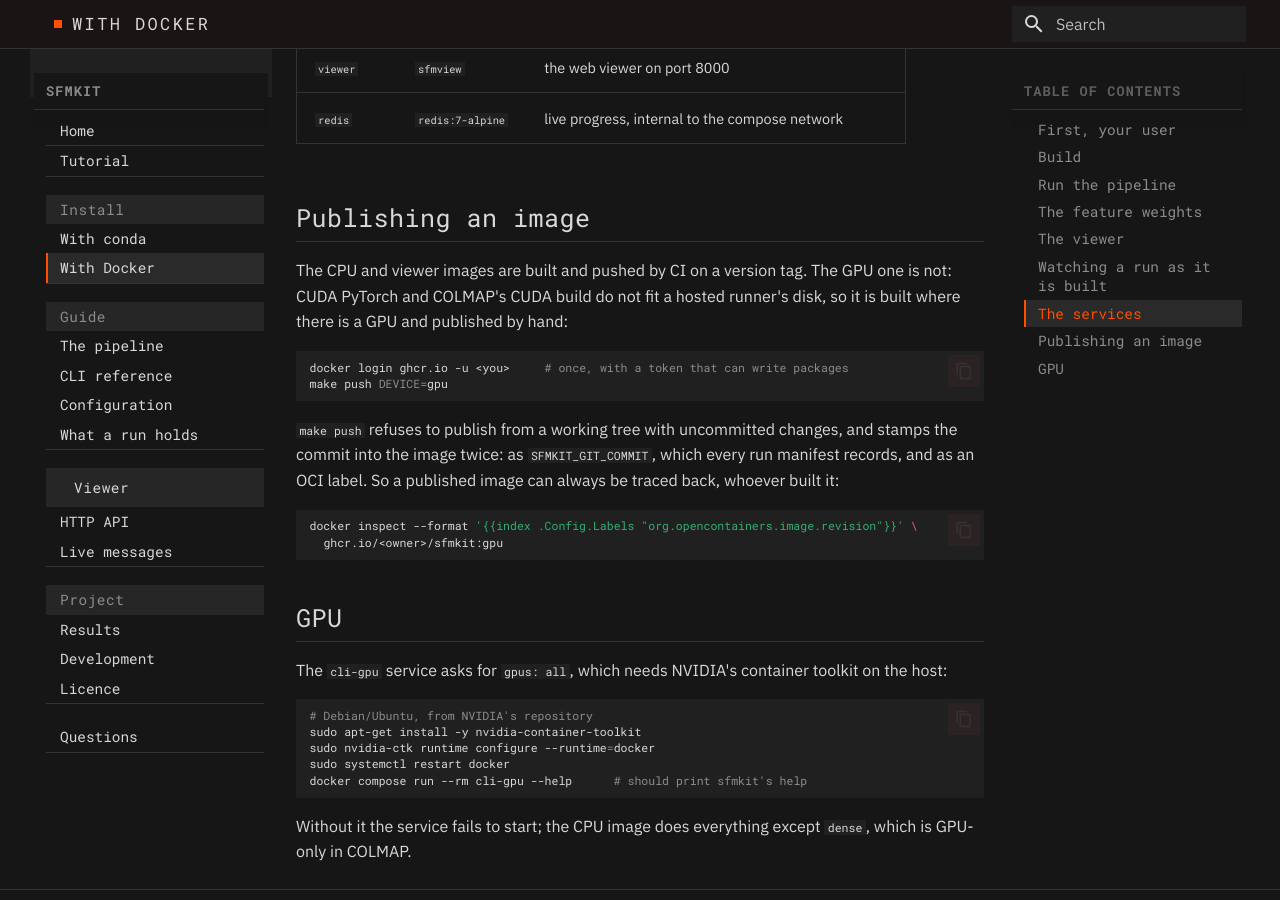
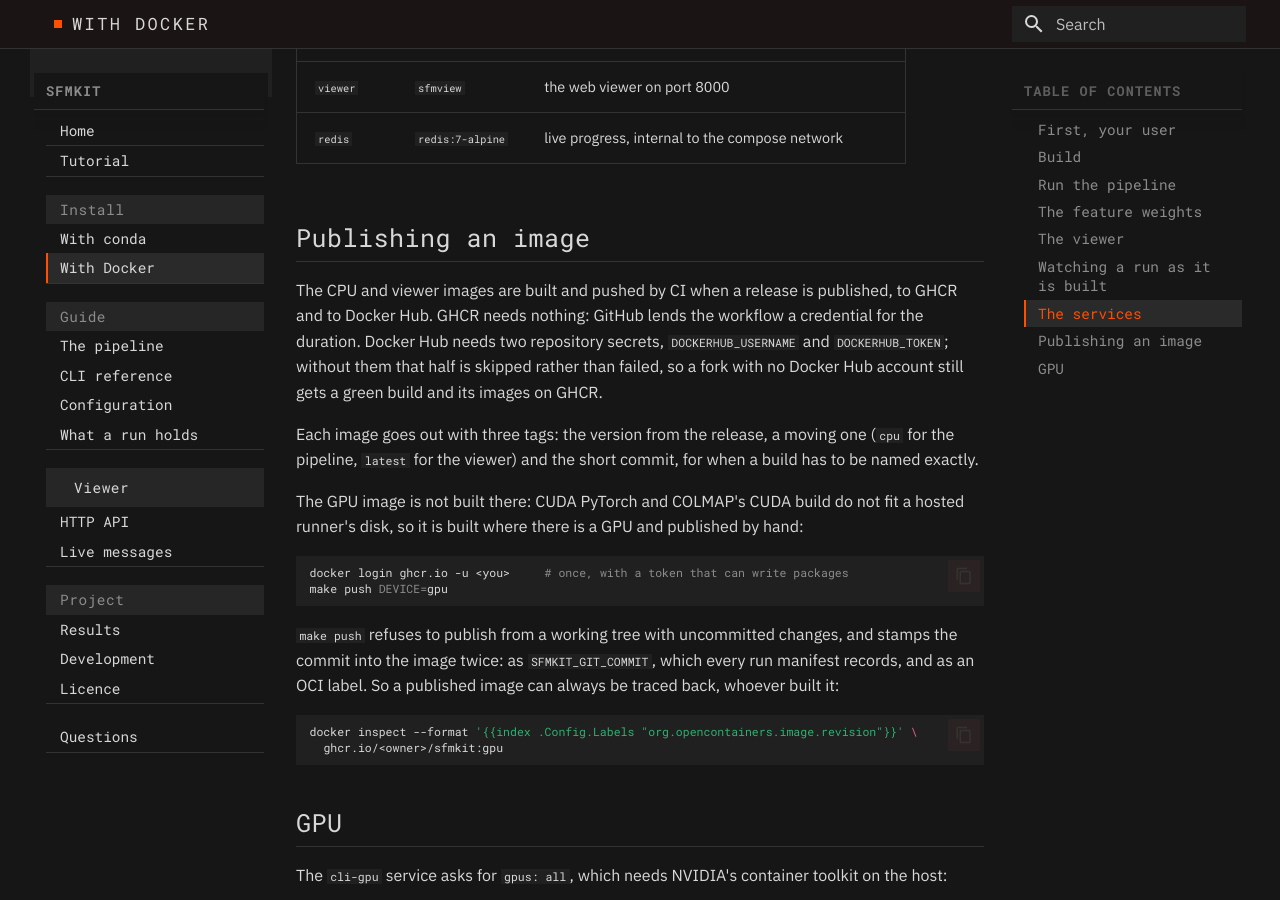
Before and after one commit to dpadillaor/sfmkit, an MkDocs documentation site: the page built from website/docs/install/docker.md, in a window 1280 px wide and 900 px high, scrolled down 2593 px. Built offline with MkDocs 1.6.1 and Material for MkDocs 9.7.7, drawn with Linux system fonts in a browser that asks for light colours; some of the changed text lies outside the part shown.

Commit message:
Publish to Docker Hub as well, when there is an account behind it
GHCR is where a GitHub project publishes for free, Docker Hub is where people
look; COLMAP is on Docker Hub, which is what raised the question. Both now,
from one build: the tags are computed per registry and handed to one push.

Docker Hub is opt-in by the presence of its two secrets. A clone with no
account behind it skips that half and still goes green with its images on
GHCR, rather than failing on a credential it was never going to have.

````diff
--- a/website/docs/install/docker.md
+++ b/website/docs/install/docker.md
@@ -9,17 +9,18 @@ CUDA toolkit (the GPU image still needs the host's NVIDIA driver and the
 container toolkit).
 
 !!! info "Published images"
-    The images are not on a registry yet. When they are, this page will say
-    `docker pull …` and the rest of it stays the same: the commands below build
-    the same images locally, and the compose file will take the published tag
-    the moment there is one.
+    Nothing is published yet: the images go out when a release is published,
+    and there has been no release. They will land in two registries at once —
+    GitHub's, which needs no account of ours, and Docker Hub, which is where
+    people look:
 
     ```bash
-    # Coming: nothing to build, just
-    # docker pull <registry>/sfmkit:cpu
-    # docker pull <registry>/sfmkit:gpu
-    # docker pull <registry>/sfmview
+    # Coming, once there is a release
+    # docker pull ghcr.io/dpadillaor/sfmkit:cpu     docker pull padidavid/sfmkit:cpu
+    # docker pull ghcr.io/dpadillaor/sfmview        docker pull padidavid/sfmview
     ```
+
+    Until then, the commands below build the same images locally.
 
 ## First, your user
 
@@ -125,8 +126,18 @@ the run goes ahead either way. `down` removes Redis's container and the next
 
 ## Publishing an image
 
-The CPU and viewer images are built and pushed by CI on a version tag. The GPU
-one is not: CUDA PyTorch and COLMAP's CUDA build do not fit a hosted runner's
+The CPU and viewer images are built and pushed by CI when a release is
+published, to GHCR and to Docker Hub. GHCR needs nothing: GitHub lends the
+workflow a credential for the duration. Docker Hub needs two repository
+secrets, `DOCKERHUB_USERNAME` and `DOCKERHUB_TOKEN`; without them that half is
+skipped rather than failed, so a fork with no Docker Hub account still gets a
+green build and its images on GHCR.
+
+Each image goes out with three tags: the version from the release, a moving one
+(`cpu` for the pipeline, `latest` for the viewer) and the short commit, for
+when a build has to be named exactly.
+
+The GPU image is not built there: CUDA PyTorch and COLMAP's CUDA build do not fit a hosted runner's
 disk, so it is built where there is a GPU and published by hand:
 
 ```bash
````
Also changed, not shown: TODO.md (+5 -2 lines), 1 other file.
